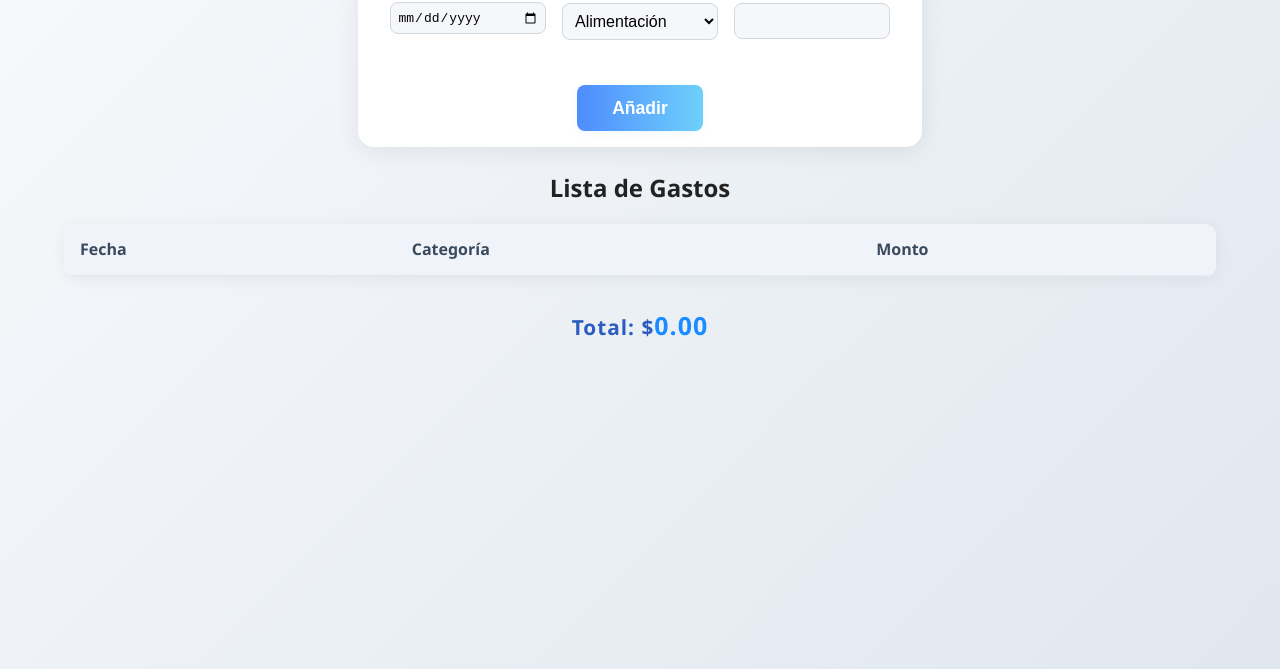
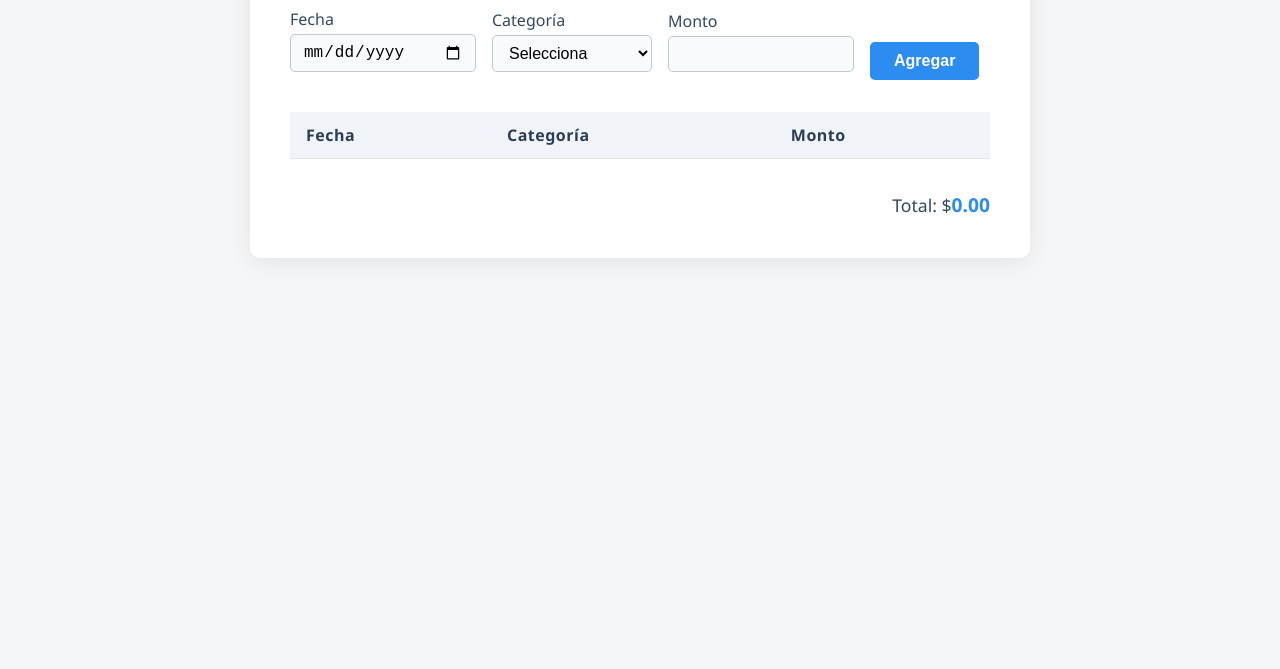
Before and after one commit to amroque/registro_gastos, a plain HTML site: page index.html in a window 1280 px wide. Shown: the part 152-821 px from the top of the page. After the commit the page ends 800 px from the top, so only its background shows below. Drawn offline with Linux system fonts and the light colour scheme.

Commit message:
Mejoramiento del UI/UX

```diff
--- a/app.js
+++ b/app.js
@@ -15,7 +15,23 @@ form.addEventListener('submit', function(e) {
     gastos.push({ fecha, categoria, monto });
     actualizarLista();
     form.reset();
+    mostrarMensaje('Gasto agregado correctamente', 'success');
 });
+
+function mostrarMensaje(mensaje, tipo) {
+    let mensajeDiv = document.getElementById('mensaje');
+    if (!mensajeDiv) {
+        mensajeDiv = document.createElement('div');
+        mensajeDiv.id = 'mensaje';
+        form.parentNode.insertBefore(mensajeDiv, form);
+    }
+    mensajeDiv.textContent = mensaje;
+    mensajeDiv.className = tipo === 'success' ? 'mensaje-exito' : 'mensaje-error';
+    setTimeout(() => {
+        mensajeDiv.textContent = '';
+        mensajeDiv.className = '';
+    }, 2000);
+}
 
 function actualizarLista() {
     tablaBody.innerHTML = '';
--- /dev/null
+++ b/estilos.css
@@ -0,0 +1,134 @@
+body {
+    font-family: 'Segoe UI', Tahoma, Geneva, Verdana, sans-serif;
+    background: #f4f6f8;
+    margin: 0;
+    padding: 0;
+}
+
+.container {
+    max-width: 700px;
+    margin: 40px auto;
+    background: #fff;
+    border-radius: 10px;
+    box-shadow: 0 4px 24px rgba(0,0,0,0.08);
+    padding: 32px 40px 40px 40px;
+}
+
+h1 {
+    text-align: center;
+    color: #2d3e50;
+    margin-bottom: 24px;
+    letter-spacing: 1px;
+}
+
+form {
+    display: flex;
+    gap: 16px;
+    margin-bottom: 32px;
+    flex-wrap: wrap;
+    align-items: flex-end;
+}
+
+form label {
+    font-weight: 500;
+    color: #34495e;
+    margin-bottom: 4px;
+    display: block;
+}
+
+form input, form select {
+    padding: 8px 12px;
+    border: 1px solid #bfc9d1;
+    border-radius: 5px;
+    font-size: 1rem;
+    background: #f8fafb;
+    margin-bottom: 8px;
+    width: 160px;
+}
+
+form button {
+    background: #2d8cf0;
+    color: #fff;
+    border: none;
+    padding: 10px 24px;
+    border-radius: 5px;
+    font-size: 1rem;
+    font-weight: 600;
+    cursor: pointer;
+    transition: background 0.2s;
+}
+
+form button:hover {
+    background: #1766b3;
+}
+
+#mensaje {
+    text-align: center;
+    margin-bottom: 18px;
+    font-size: 1.05rem;
+}
+
+.mensaje-exito {
+    color: #1abc9c;
+}
+
+.mensaje-error {
+    color: #e74c3c;
+}
+
+.tabla-container {
+    overflow-x: auto;
+    margin-bottom: 24px;
+}
+
+#gastos-tabla {
+    width: 100%;
+    border-collapse: collapse;
+    background: #fff;
+    margin-bottom: 8px;
+}
+
+#gastos-tabla th, #gastos-tabla td {
+    padding: 12px 16px;
+    border-bottom: 1px solid #e1e7ed;
+    text-align: left;
+}
+
+#gastos-tabla th {
+    background: #f0f4f8;
+    color: #2d3e50;
+    font-weight: 600;
+    letter-spacing: 0.5px;
+}
+
+#gastos-tabla tr:last-child td {
+    border-bottom: none;
+}
+
+.monto-rojo {
+    color: #e74c3c;
+    font-weight: bold;
+}
+
+.monto-amarillo {
+    color: #f39c12;
+    font-weight: bold;
+}
+
+.monto-verde {
+    color: #27ae60;
+    font-weight: bold;
+}
+
+#total-gastos {
+    font-size: 1.2rem;
+    font-weight: bold;
+    color: #2d8cf0;
+}
+
+.resumen-total {
+    text-align: right;
+    margin-top: 12px;
+    font-size: 1.1rem;
+    color: #34495e;
+}
--- a/index.html
+++ b/index.html
@@ -3,31 +3,36 @@
 <head>
     <meta charset="UTF-8">
     <title>Registro de Gastos</title>
-    <link rel="stylesheet" href="styles.css">
+    <link rel="stylesheet" href="estilos.css">
 </head>
 <body>
+    <div class="container">
         <h1>Registro de Gastos</h1>
         <form id="gasto-form">
-        <label>
-            Fecha:
+            <div>
+                <label for="fecha">Fecha</label>
                 <input type="date" id="fecha" required>
-        </label>
-        <label>
-            Categoría:
+            </div>
+            <div>
+                <label for="categoria">Categoría</label>
                 <select id="categoria" required>
-                <option value="Alimentación">Alimentación</option>
+                    <option value="">Selecciona</option>
+                    <option value="Alimentos">Alimentos</option>
                     <option value="Transporte">Transporte</option>
-                <option value="Ocio">Ocio</option>
+                    <option value="Servicios">Servicios</option>
+                    <option value="Entretenimiento">Entretenimiento</option>
+                    <option value="Salud">Salud</option>
+                    <option value="Educación">Educación</option>
                     <option value="Otros">Otros</option>
                 </select>
-        </label>
-        <label>
-            Monto:
+            </div>
+            <div>
+                <label for="monto">Monto</label>
                 <input type="number" id="monto" min="0" step="0.01" required>
-        </label>
-        <button type="submit">Añadir</button>
+            </div>
+            <button type="submit">Agregar</button>
         </form>
-    <h2>Lista de Gastos</h2>
+        <div class="tabla-container">
             <table id="gastos-tabla">
                 <thead>
                     <tr>
@@ -37,10 +42,14 @@
                     </tr>
                 </thead>
                 <tbody>
-            <!-- Gastos se insertan aquí -->
+                    <!-- Gastos aquí -->
                 </tbody>
             </table>
-    <h3>Total: $<span id="total-gastos">0.00</span></h3>
+        </div>
+        <div class="resumen-total">
+            Total: $<span id="total-gastos">0.00</span>
+        </div>
+    </div>
     <script src="app.js"></script>
 </body>
 </html>
```
Lines whose indentation alone changed are shown as unchanged.
